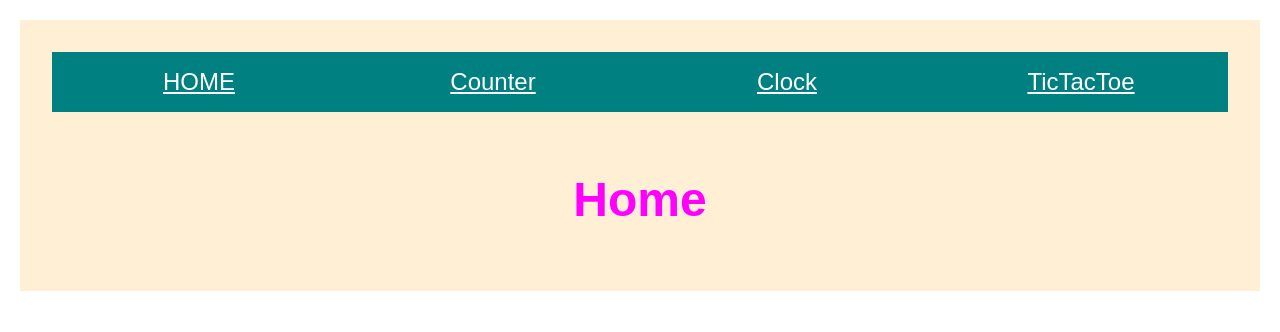
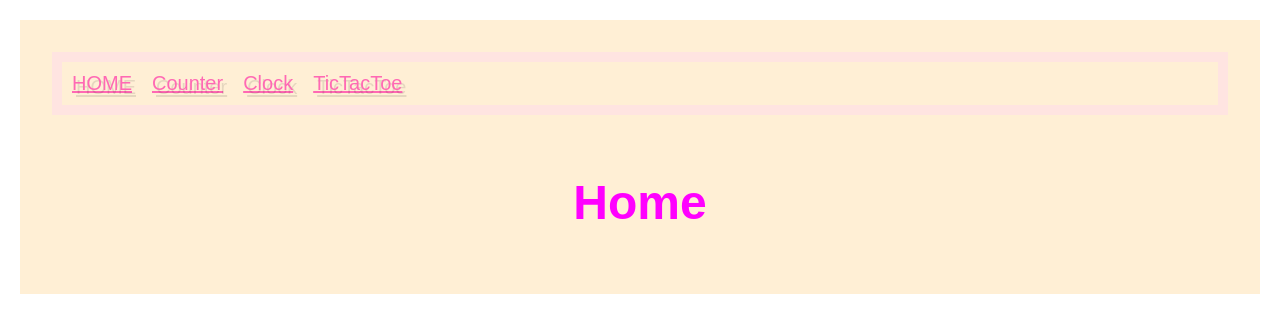
Before and after one commit to alfieqashwa/react-hooks, a React (Create React App) app: page / in a window 1280 px wide. Shown: the top 332 px of the page. Built offline with nearby package versions, Linux system fonts and the light colour scheme.

Commit message:
styling --testing

```diff
--- a/src/components/Navigation.js
+++ b/src/components/Navigation.js
@@ -1,29 +1,26 @@
 import React from 'react';
 import { Link } from 'react-router-dom';
 import styled from 'styled-components';
-import { Flex, Box } from 'rebass';
+import { Nav, Box } from '../styles/Styles';
+// import { Flex, Box } from 'rebass';
 
 import * as ROUTES from '../constants/routes';
 
-const StyledLink = styled(Link)`
-  color: white;
-`;
-
 const Navigation = () => (
-  <Flex>
-    <Box p={3} width={1 / 2} color='white' bg='teal'>
-      <StyledLink to={ROUTES.HOME}>HOME</StyledLink>
+  <Nav>
+    <Box as={Link} to={ROUTES.HOME}>
+      HOME
     </Box>
-    <Box p={3} width={1 / 2} color='white' bg='teal'>
-      <StyledLink to={ROUTES.COUNTER}>Counter</StyledLink>
+    <Box as={Link} to={ROUTES.COUNTER}>
+      Counter
     </Box>
-    <Box p={3} width={1 / 2} color='white' bg='teal'>
-      <StyledLink to={ROUTES.CLOCK}>Clock</StyledLink>
+    <Box as={Link} to={ROUTES.CLOCK}>
+      Clock
     </Box>
-    <Box p={3} width={1 / 2} color='white' bg='teal'>
-      <StyledLink to={ROUTES.TICTACTOE}>TicTacToe</StyledLink>
+    <Box as={Link} to={ROUTES.TICTACTOE}>
+      TicTacToe
     </Box>
-  </Flex>
+  </Nav>
 );
 
 export default Navigation;
--- /dev/null
+++ b/src/styles/Styles.js
@@ -0,0 +1,18 @@
+import styled from 'styled-components';
+
+const Nav = styled.nav`
+  display: flex;
+  justify-content: space-start;
+  border: 10px solid mistyrose;
+  min-height: '100vh';
+`;
+
+const Box = styled.div`
+  color: hotpink;
+  font-size: 20px;
+  text-align: center;
+  text-shadow: 4px 4px 0 rgba(0, 0, 0, 0.1);
+  padding: 10px;
+`;
+
+export { Nav, Box };
```
